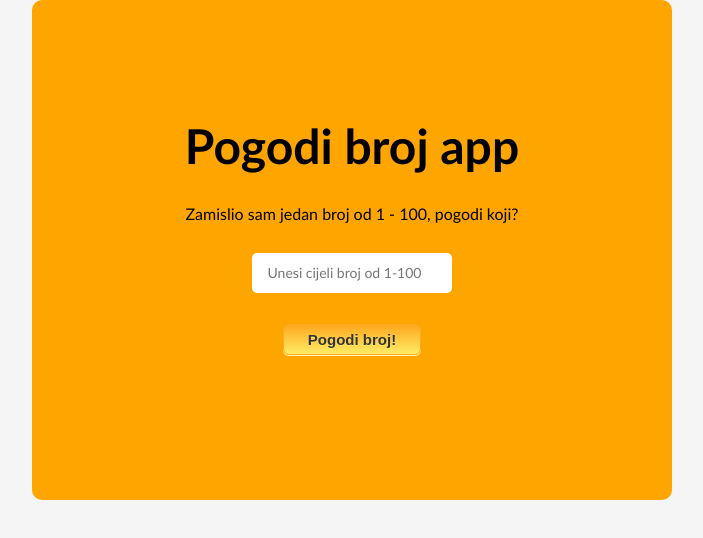
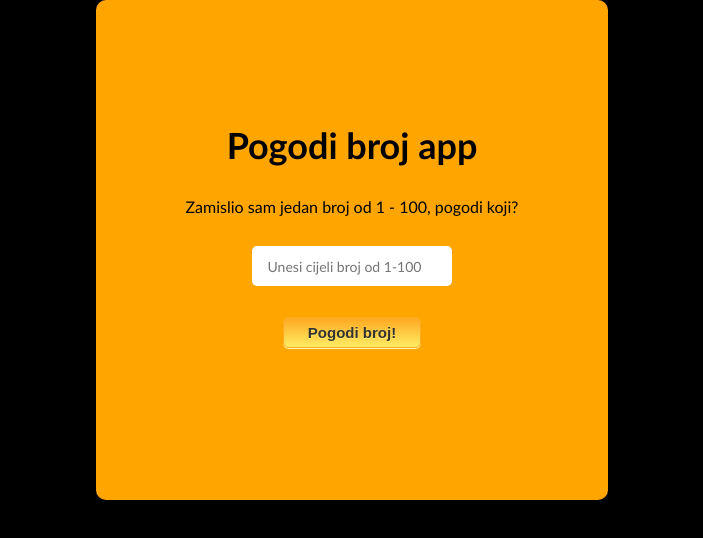
Before and after one commit to ivan-turk/js_repo, a plain HTML site: page domaci3/index.html in a window 1280 px wide. Shown: the whole page, without its empty margins (288-991 px from the left). Drawn offline with Linux system fonts and the light colour scheme.

Commit message:
pogodibroj_app_V3

```diff
--- a/domaci3/css/style.css
+++ b/domaci3/css/style.css
@@ -6,7 +6,7 @@
 }
 
 body {
-  background-color: whitesmoke;
+  background-color: black;
 }
 
 .form {
@@ -19,7 +19,7 @@ body {
   background-color: orange;
   gap: 30px;
   border-radius: 10px;
-  width: 50%;
+  flex-basis: 40%;
   height: 500px;
 }
 
@@ -29,7 +29,7 @@ body {
 }
 
 h1 {
-  font-size: 48px;
+  font-size: 36px;
 }
 
 .btn,
@@ -92,3 +92,26 @@ textarea {
   border-radius: 5px;
   border: none;
 }
+
+@media screen and (min-width: 320px) {
+  .form {
+    flex-basis: 80%;
+  }
+}
+
+@media screen and (min-width: 480px) {
+  .form {
+    flex-basis: 80%;
+  }
+}
+@media screen and (min-width: 768px) {
+  .form {
+    flex-basis: 80%;
+  }
+}
+
+@media screen and (min-width: 1024px) {
+  .form {
+    flex-basis: 40%;
+  }
+}
```
